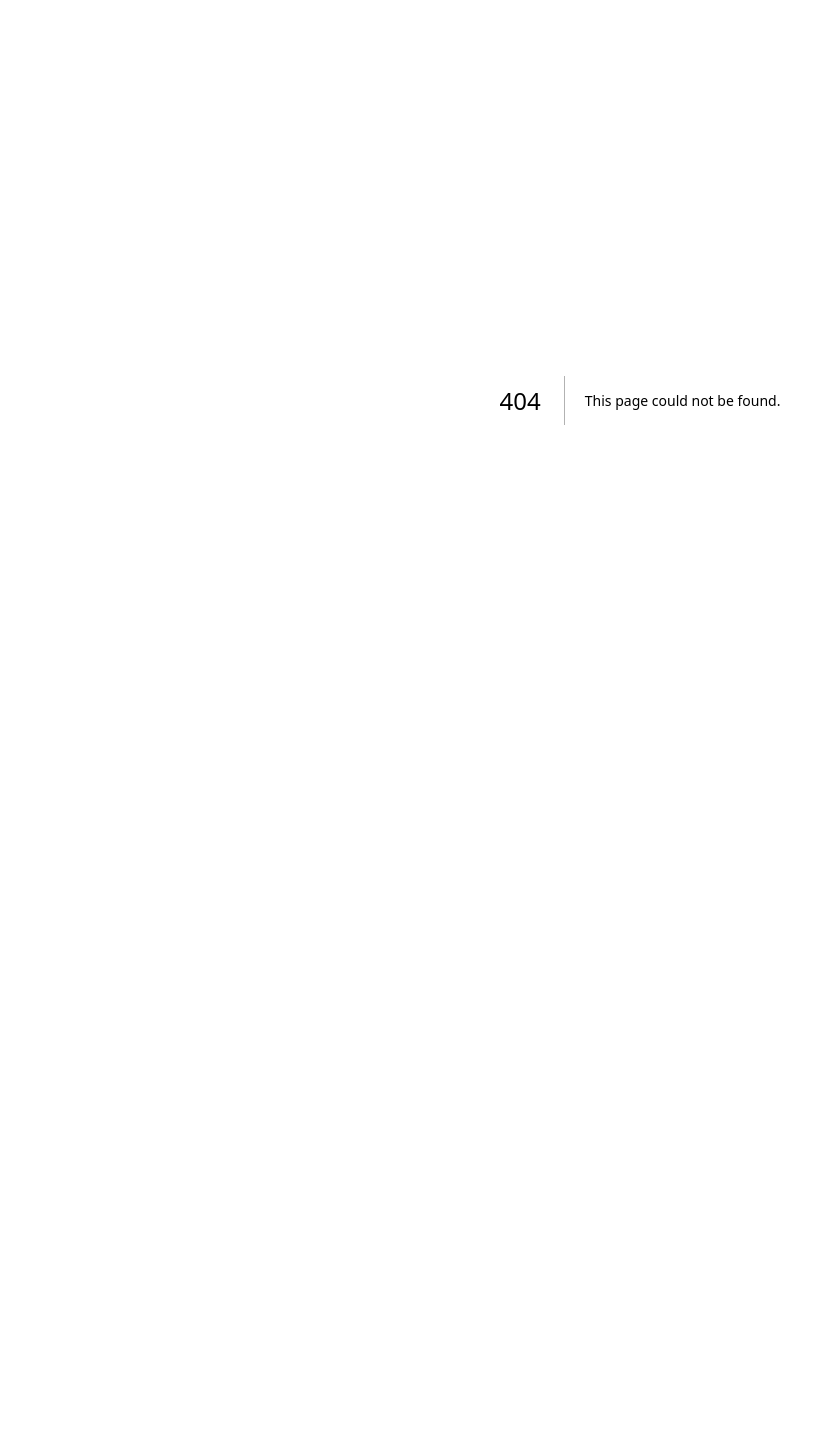
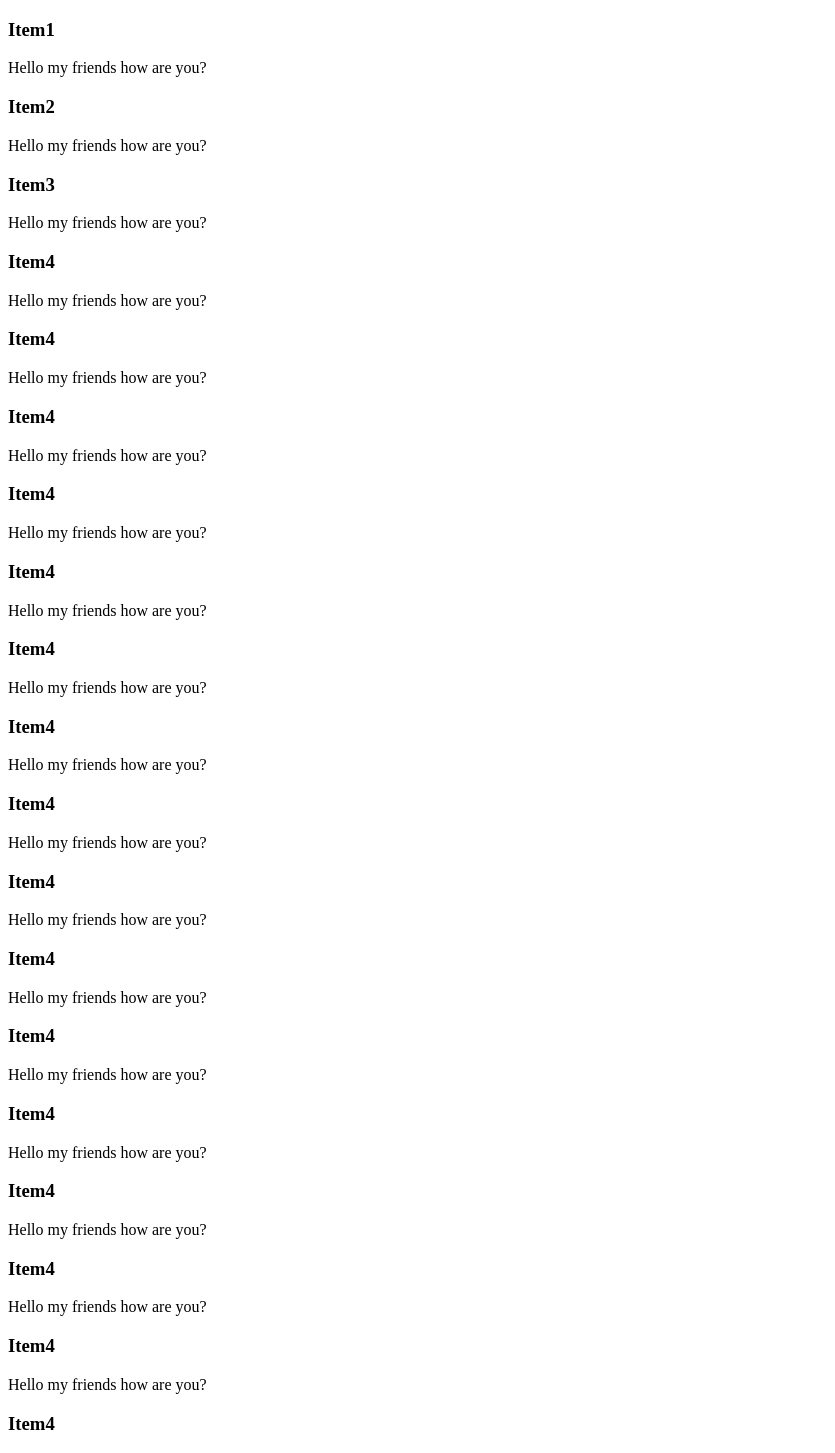
Before and after one commit to josephdougs/personal_site, a Next.js app in the folder personal_site/: page /home/portfolio in a window 1280 px wide. Before the commit this address had no page. Shown: the top 1453 px of the page, without its empty margins (0-835 px from the left). Before the commit the page ends 800 px from the top, so only its background shows below. Built offline with nearby package versions, Linux system fonts and the light colour scheme.

Commit message:
add games section

```diff
--- a/personal_site/app/general.css
+++ b/personal_site/app/general.css
@@ -45,3 +45,9 @@
     text-align: center;
     overflow-y: auto;
 }
+
+.sideAnimationOverlay {
+    .title {
+        font-size: xx-large;
+    }
+}
--- a/personal_site/app/page.tsx
+++ b/personal_site/app/page.tsx
@@ -1,6 +1,6 @@
 import Image from 'next/image'
 import JoeyDrop from './mainApp'
-import HomePage from '../pages/home/index.js';
+import HomePage from '../pages/home/index';
 
 export default function Home() {
   return (
--- /dev/null
+++ b/personal_site/pages/home/games.tsx
@@ -0,0 +1,6 @@
+export default function Games() {
+    return (
+        <div className="gamesContent">
+            Here is games
+        </div>
+    )};
--- a/personal_site/pages/home/index.js
+++ b/personal_site/pages/home/portfolio.tsx
@@ -1,106 +1,82 @@
-import '../../app/general.css';
-
-export default function HomePage() {
+export default function Portfolio() {
     return (
-<div class="container">
-    <div class="borderArea">
-        <div class="sideMenu">
-            <div class="sideAnimationOverlay">
-                <div class="titleMenu">
-                    <div class="title">
-                        <h1>Joey Smith</h1>
-                    </div>
-                    <div class="menuOuter">
-                    </div>
-                </div>
-                <div class="hamburger">
-                </div>
-            </div>
-        </div>
-        <div class="mainContent">
-            <div class="contentItem">
+        <div className="portfolioContent">
+        <div className="contentItem">
                 <h3>Item1</h3>
                 <p>Hello my friends how are you?</p>
             </div>
-            <div class="contentItem">
+            <div className="contentItem">
                 <h3>Item2</h3>
                 <p>Hello my friends how are you?</p>
             </div>
-            <div class="contentItem">
+            <div className="contentItem">
                 <h3>Item3</h3>
                 <p>Hello my friends how are you?</p>
             </div>
-            <div class="contentItem">
+            <div className="contentItem">
                 <h3>Item4</h3>
                 <p>Hello my friends how are you?</p>
             </div>
-            <div class="contentItem">
+            <div className="contentItem">
                 <h3>Item4</h3>
                 <p>Hello my friends how are you?</p>
             </div>
-            <div class="contentItem">
+            <div className="contentItem">
                 <h3>Item4</h3>
                 <p>Hello my friends how are you?</p>
             </div>
-            <div class="contentItem">
+            <div className="contentItem">
                 <h3>Item4</h3>
                 <p>Hello my friends how are you?</p>
             </div>
-            <div class="contentItem">
+            <div className="contentItem">
                 <h3>Item4</h3>
                 <p>Hello my friends how are you?</p>
             </div>
-            <div class="contentItem">
+            <div className="contentItem">
                 <h3>Item4</h3>
                 <p>Hello my friends how are you?</p>
             </div>
-            <div class="contentItem">
+            <div className="contentItem">
                 <h3>Item4</h3>
                 <p>Hello my friends how are you?</p>
             </div>
-            <div class="contentItem">
+            <div className="contentItem">
                 <h3>Item4</h3>
                 <p>Hello my friends how are you?</p>
             </div>
-            <div class="contentItem">
+            <div className="contentItem">
                 <h3>Item4</h3>
                 <p>Hello my friends how are you?</p>
             </div>
-            <div class="contentItem">
+            <div className="contentItem">
                 <h3>Item4</h3>
                 <p>Hello my friends how are you?</p>
             </div>
-            <div class="contentItem">
+            <div className="contentItem">
                 <h3>Item4</h3>
                 <p>Hello my friends how are you?</p>
             </div>
-            <div class="contentItem">
+            <div className="contentItem">
                 <h3>Item4</h3>
                 <p>Hello my friends how are you?</p>
             </div>
-            <div class="contentItem">
+            <div className="contentItem">
                 <h3>Item4</h3>
                 <p>Hello my friends how are you?</p>
             </div>
-            <div class="contentItem">
+            <div className="contentItem">
                 <h3>Item4</h3>
                 <p>Hello my friends how are you?</p>
             </div>
-            <div class="contentItem">
+            <div className="contentItem">
                 <h3>Item4</h3>
                 <p>Hello my friends how are you?</p>
             </div>
-            <div class="contentItem">
+            <div className="contentItem">
                 <h3>Item4</h3>
                 <p>Hello my friends how are you?</p>
             </div>
         </div>
-        <div class="bottomBorder">
-            <a class="bottomLink resume" href="./Joseph_D_Smith_resume.pdf">Resume</a>
-            <a class="bottomLink linkedIn" href="https://www.linkedin.com/in/joeydsmith/">LinkedIn</a>
-            <a class="bottomLink gitHub" href="https://github.com/josephdougs">GitHub</a>
-        </div>
-    </div>
-</div>
     );
 }
```
Also changed, not shown: personal_site/pages/home/index.tsx (added, +51 -0 lines).
